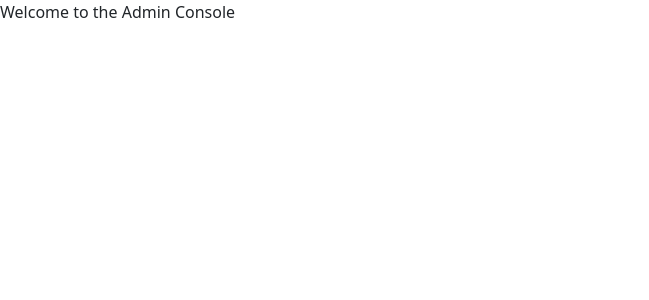
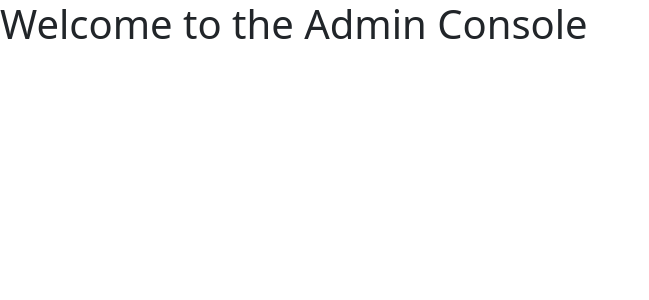
Before and after one commit to dazpaz/GameSetMatch, an Angular app in the folder src/WebApps/admin-console/: page / in a window 1280 px wide. Shown: the top 300 px of the page, without its empty margins (0-649 px from the left). Built offline with nearby package versions, Linux system fonts and the light colour scheme.

Commit message:
Fix broken test

```diff
--- a/src/WebApps/admin-console/src/app/app.html
+++ b/src/WebApps/admin-console/src/app/app.html
@@ -1 +1 @@
-<div>Welcome to the Admin Console</div>
+<h1>Welcome to the Admin Console</h1>
```
Also changed, not shown: 1 other file (tests, documents, lock files or other folders).
